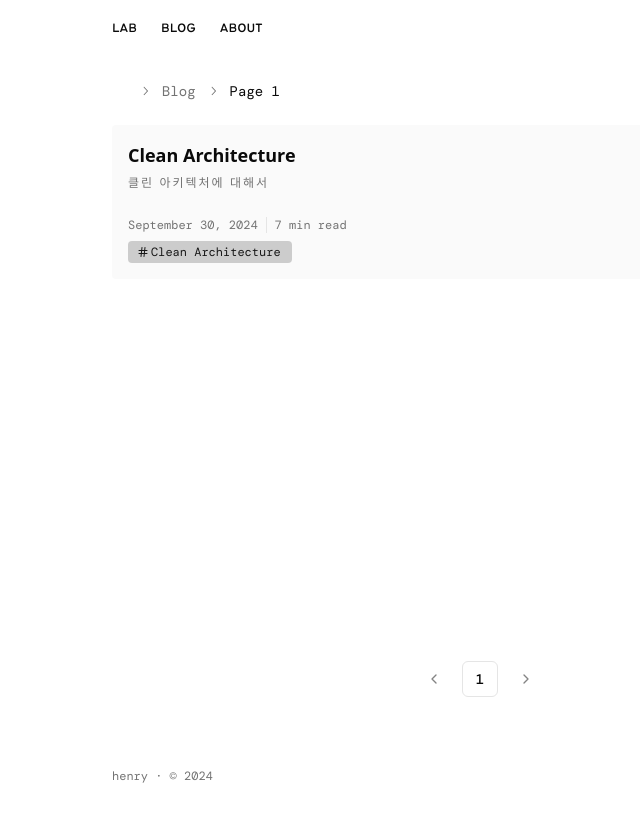
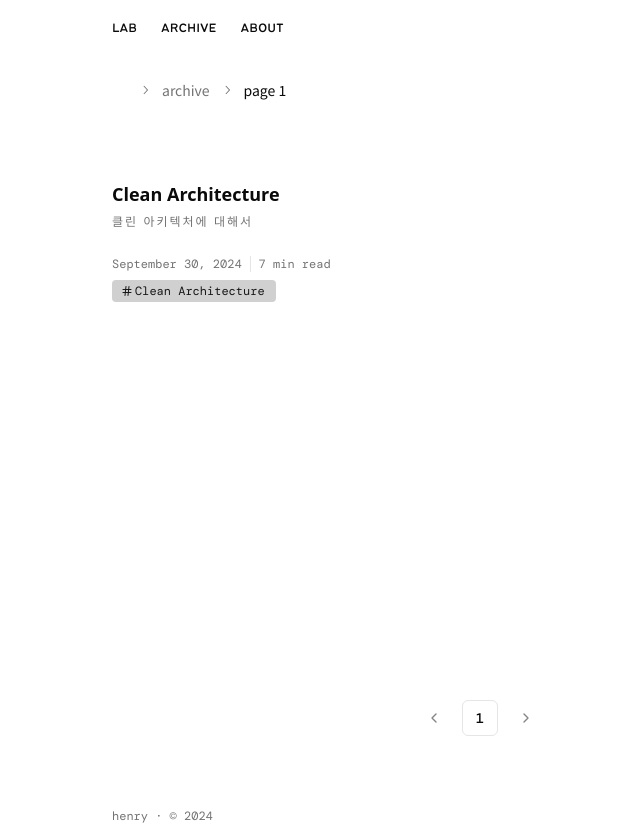
Before and after one commit to o-henry/lee--, an Astro site: page /blog in a window 1280 px wide. Shown: the whole page, without its empty margins (160-800 px from the left). Before the commit the page ends 800 px from the top, so only its background shows below. Built offline with nearby package versions, Linux system fonts and the light colour scheme; Astro itself is replaced by a stand-in of ours; some packages are replaced by stand-ins of ours; a web font is replaced by a local one.

Commit message:
[UPDATE] : UI 20241120

```diff
--- a/src/components/BlogCard.astro
+++ b/src/components/BlogCard.astro
@@ -18,7 +18,7 @@ const readTime = readingTime(entry.body)
 ---
 
 <div
-  class="not-prose  rounded bg-secondary/10 hover:bg-secondary/50 px-4 py-4 transition-colors duration-300 ease-in-out"
+  class="not-prose  rounded  py-4 transition-colors duration-300 ease-in-out"
 >
   <Link
     href={`/${entry.collection}/${entry.slug}`}
--- a/src/components/ui/breadcrumb.tsx
+++ b/src/components/ui/breadcrumb.tsx
@@ -18,7 +18,7 @@ const BreadcrumbList = React.forwardRef<
   <ol
     ref={ref}
     className={cn(
-      'flex flex-wrap items-center font-dm gap-1.5 break-words text-sm text-muted-foreground sm:gap-2.5',
+      'font-google flex flex-wrap items-center gap-1.5 break-words text-sm text-muted-foreground sm:gap-2.5',
       className,
     )}
     {...props}
--- a/src/consts.ts
+++ b/src/consts.ts
@@ -22,7 +22,7 @@ export const SITE: Site = {
 }
 
 export const NAV_LINKS: Link[] = [
-  { href: '/blog', label: 'blog' },
+  { href: '/blog', label: 'archive' },
   // { href: '/authors', label: 'authors' },
   { href: '/about', label: 'about' },
   // { href: '/tags', label: 'tags' },
--- a/src/pages/blog/[...page].astro
+++ b/src/pages/blog/[...page].astro
@@ -26,13 +26,14 @@ const posts = page.data
 ---
 
 <Layout title="Blog" description="Blog">
-  <Container class="flex grow flex-col gap-y-6">
+  <Container class="mb-8 flex grow flex-col gap-y-6">
     <Breadcrumbs
       items={[
-        { label: 'Blog', href: '/blog', icon: '' },
-        { label: `Page ${page.currentPage}`, icon: '' },
+        { label: 'archive', href: '/blog', icon: '' },
+        { label: `page ${page.currentPage}`, icon: '' },
       ]}
     />
+    <div class="mb-4"></div>
 
     <div class="flex min-h-[calc(100vh-18rem)] flex-col gap-y-8">
       <ul class="not-prose flex flex-col gap-4">
--- a/src/pages/index.astro
+++ b/src/pages/index.astro
@@ -18,7 +18,7 @@ import { Image } from 'astro:assets'
         <!-- Phaser 게임 번들 -->
       </head>
       <body>
-        <div class="font-google pt-2 text-sm">Henry's Playground</div>
+        <div class="font-love pt-2 text-sm">Henry's Playground</div>
 
         <div class="pb-6"></div>
 
--- a/src/styles/global.css
+++ b/src/styles/global.css
@@ -143,6 +143,9 @@ canvas {
   letter-spacing: 2px;
 }
 
+.font-love {
+  font-family: Love Ya Like A Sister, ui-sans-serif, system-ui, sans-serif, "Apple Color Emoji", "Segoe UI Emoji", Segoe UI Symbol, "Noto Color Emoji";
+}
 
 .font-noto {
   font-family: DM Mono, "Noto Sans KR", sans-serif;
@@ -437,7 +440,7 @@ article {
     @apply prose-a:!text-primary prose-a:!decoration-primary/50 prose-a:!underline-offset-[3px] prose-a:transition-colors hover:prose-a:!decoration-inherit;
     @apply prose-blockquote:!not-italic prose-blockquote:!text-muted-foreground;
     @apply prose-pre:!px-0;
-    @apply prose-img:mx-auto prose-img:rounded-xl prose-img:border;
+    @apply prose-img:mx-auto prose-img:rounded-xl;
     @apply prose-table:mx-auto prose-table:block prose-table:max-w-fit prose-table:overflow-x-auto prose-td:break-words;
     @apply sm:prose-table:mx-0 sm:prose-table:table sm:prose-table:max-w-none;
 
```
